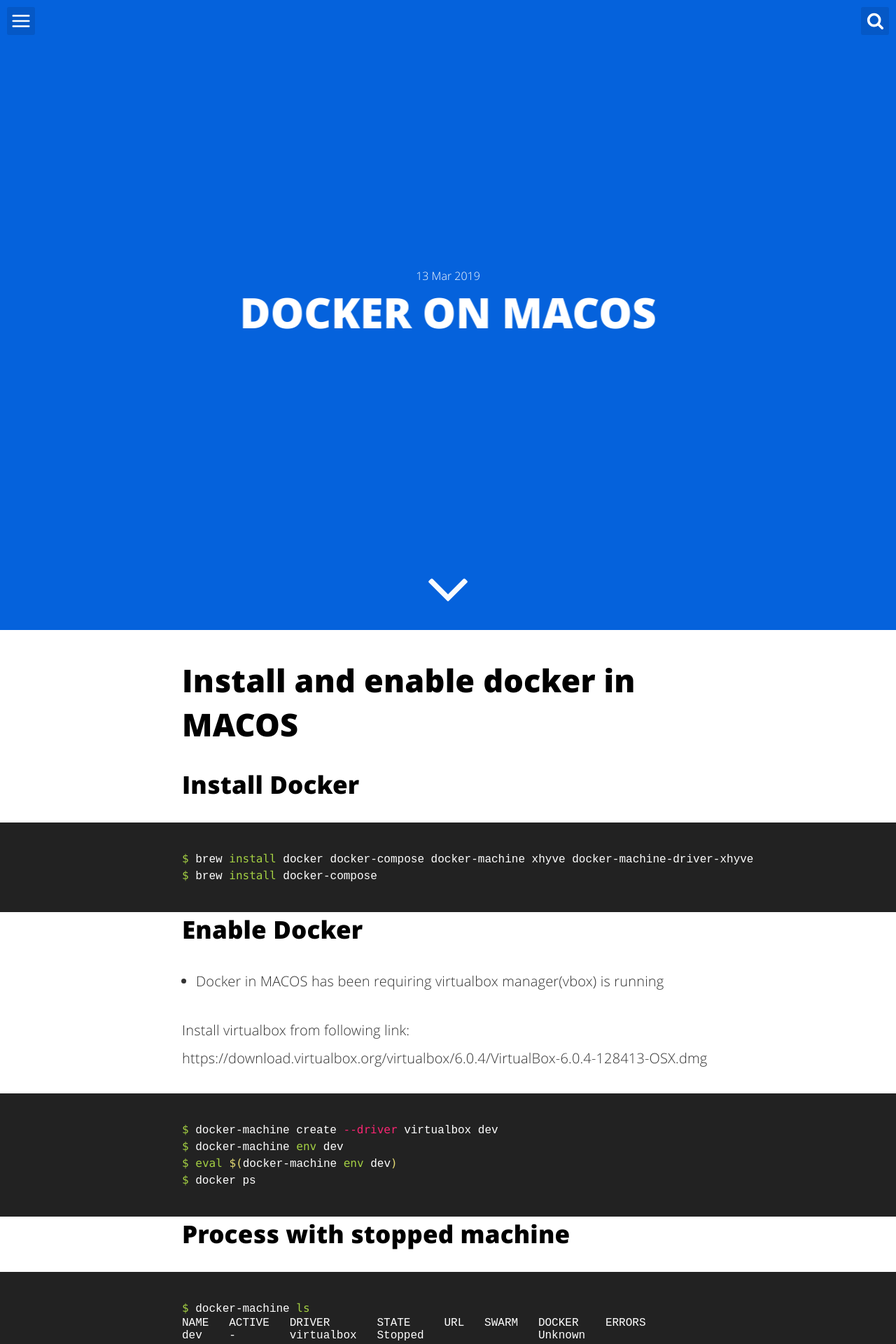
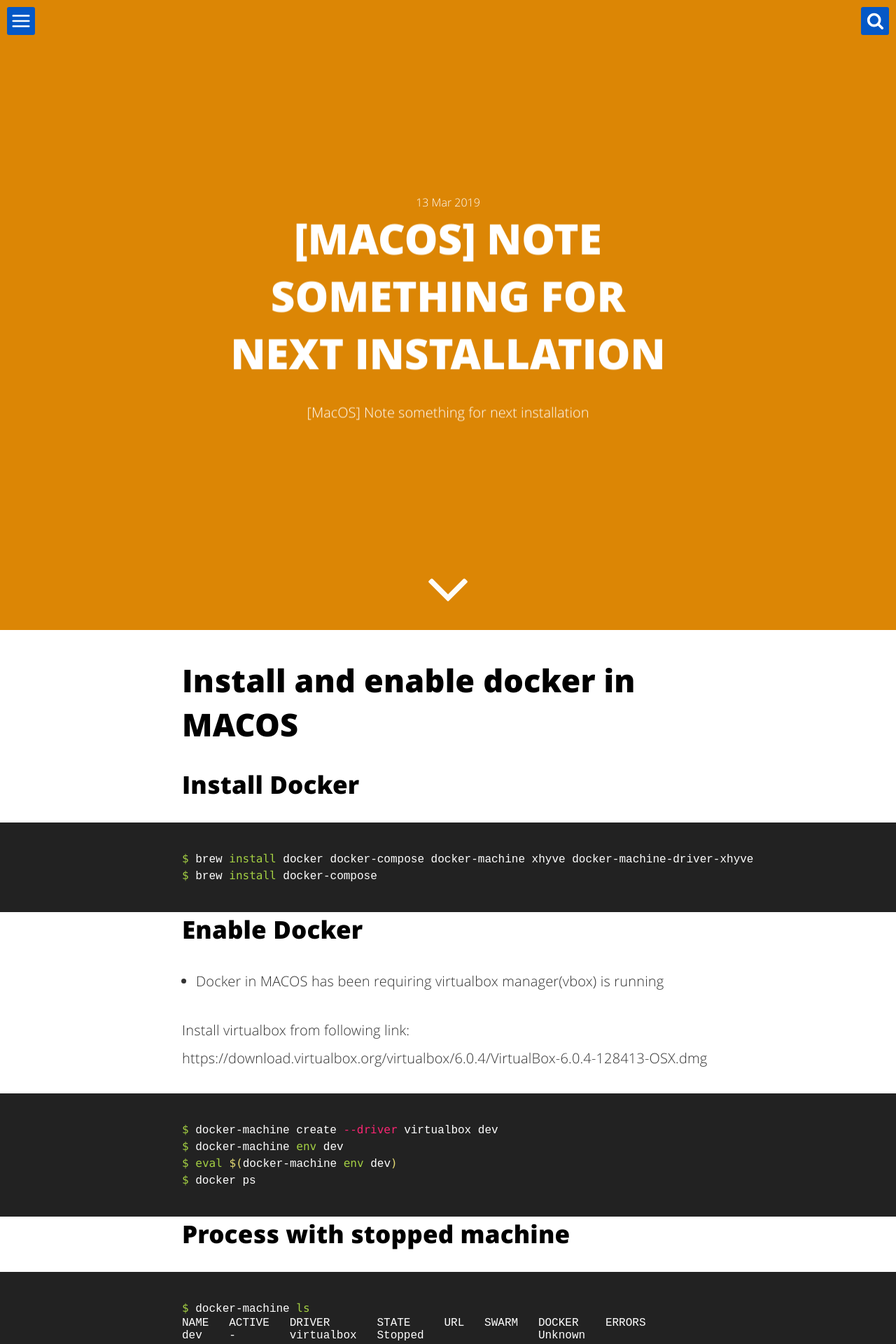
Before and after one commit to trungnvfet/trungnvfet.github.io, a Jekyll site: the page built from _posts/2019-03-13-Docker-on-MacOS.md, in a window 1280 px wide. Shown: the top 1920 px of the page at 70% size. Built offline with Jekyll 4.4.1, drawn with Linux system fonts in a browser that asks for light colours; some web fonts are replaced; our own code applies the rules of GitHub Pages for plain Markdown files; comment, search, counter and statistics services are not loaded.

Commit message:
add more titles in articles

```diff
--- a/_posts/2019-03-13-Docker-on-MacOS.md
+++ b/_posts/2019-03-13-Docker-on-MacOS.md
@@ -1,3 +1,17 @@
+---
+layout: post
+title: "[MacOS] Note something for next installation"
+date: 2019-03-13 03:32:44
+image: '/assets/img/'
+description: '[MacOS] Note something for next installation'
+tags:
+- Macos
+- Docker
+categories:
+- Macos series
+twitter_text: '[MacOS] Note something for next installation'
+---
+
 # Install and enable docker in MACOS
 
 ## Install Docker
```
Also changed, not shown: _posts/2015-08-03-how-to-use.md (+1 -1 lines), _posts/2015-08-04-welcome-to-jekyll.md (deleted, +0 -31 lines), _posts/2019-02-23-Preparing-env-for-golang.md (+14 -0 lines), _posts/2019-02-23-Something-with-MacOS-for-working.md (+13 -1 lines), about.html (+2 -9 lines), assets/css/main.css.
